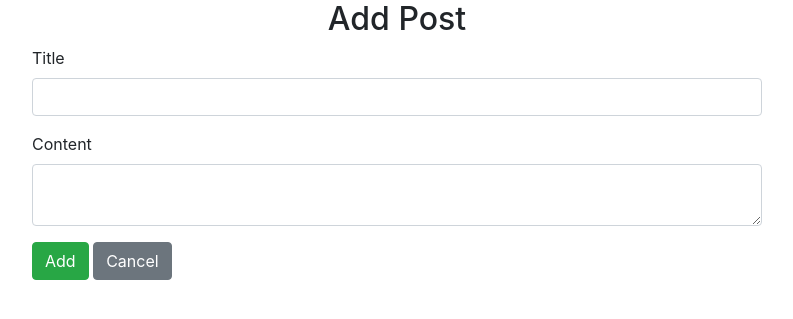
After one commit to HeyImMatt/springboard-23-1-sqlalchemy-intro, a Flask app: page /users/1/posts/new in a window 1280 px wide. The commit adds this page. Shown: the top 319 px of the page, without its empty margins (243-1036 px from the left). Run offline with Flask 2, Linux system fonts and the light colour scheme; some libraries are stand-ins or nearby versions.

Commit message:
Add a add_post route to show new post form

```diff
--- a/app.py
+++ b/app.py
@@ -108,3 +108,31 @@ def delete_user(user_id):
         print('User not deleted')
 
     return redirect('/users')
+
+@app.route('/users/<int:user_id>/posts/new', methods=['GET', 'POST'])
+def add_post(user_id):
+    """Add post form"""
+
+    # if request.method == 'POST':
+    #     req = request.form
+    #     img_url=req['img-url']
+
+    #     user = User(
+    #       first_name=req['first-name'],
+    #       last_name=req['last-name'],
+    #       img_url=img_url
+    #       )
+
+    #     try:
+    #         db.session.add(user)
+    #         db.session.commit()
+    #         if img_url == '':
+    #             user.set_default_img_url()
+    #             db.session.add(user)
+    #             db.session.commit()
+    #     except:
+    #         print('User not added')
+
+    #     return redirect('/users')
+
+    return render_template('post_form.html', user_id=user_id)
--- /dev/null
+++ b/templates/post_form.html
@@ -0,0 +1,22 @@
+{% extends 'base.html' %}
+
+{% block title %}{{'Edit' if edit_mode else 'Add'}} Post{% endblock %}
+
+{% block h2 %}{{'Edit' if edit_mode else 'Add'}} Post{% endblock %}
+
+{% block content %}
+
+<form method="POST" action={{"/posts/" + post.id|string + "/edit" if edit_mode else "/users/" + user_id|string + '/posts/new'}}>
+  <div class="form-group">
+    <label for="post-title">Title</label>
+    <input type="text" class="form-control" id="post-title" name="post-title" value={{post.title if edit_mode else ''}}>
+  </div>
+  <div class="form-group">
+    <label for="post-content">Content</label>
+    <textarea type="text" class="form-control" id="post-content" name="post-content" value={{post.content if edit_mode else ''}}></textarea>
+  </div>
+  <button type="submit" class="btn btn-success d-inline-block">{{'Update' if edit_mode else 'Add'}}</button>
+  <a href={{"/users/" + user_id|string}}><button type="button" class="btn btn-secondary d-inline-block">Cancel</button></a>
+</form>
+
+{% endblock %}
--- a/templates/user_info.html
+++ b/templates/user_info.html
@@ -20,7 +20,7 @@
       <a href="/users/{{ user.id }}" class="list-group-item">{{post.title}}</a>
       {% endfor %}
     </ul>
-    <a href="/users/{{user.id}}/edit"><button type="button" class="btn btn-primary d-inline-block mt-2">Add Post</button></a>
+    <a href="/users/{{user.id}}/posts/new"><button type="button" class="btn btn-primary d-inline-block mt-2">Add Post</button></a>
   </div>
 </div>
 </div>
```
